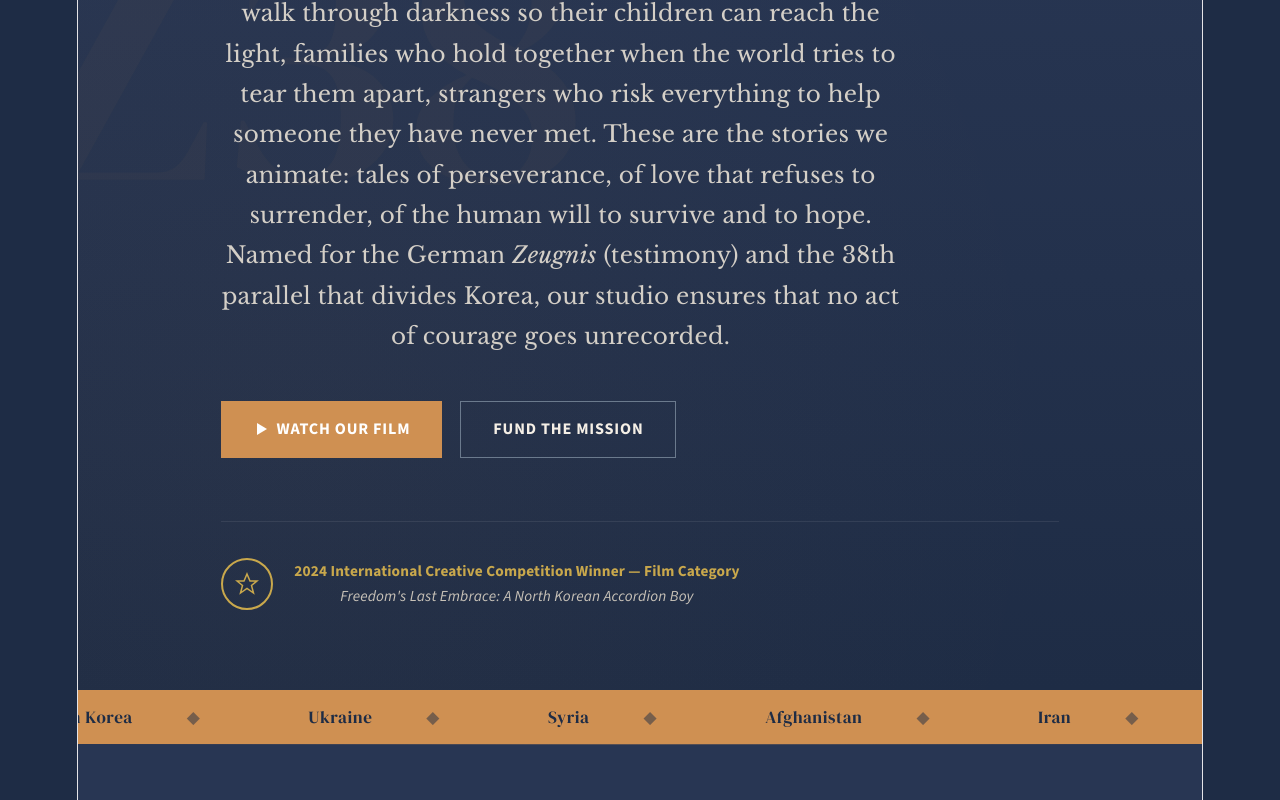
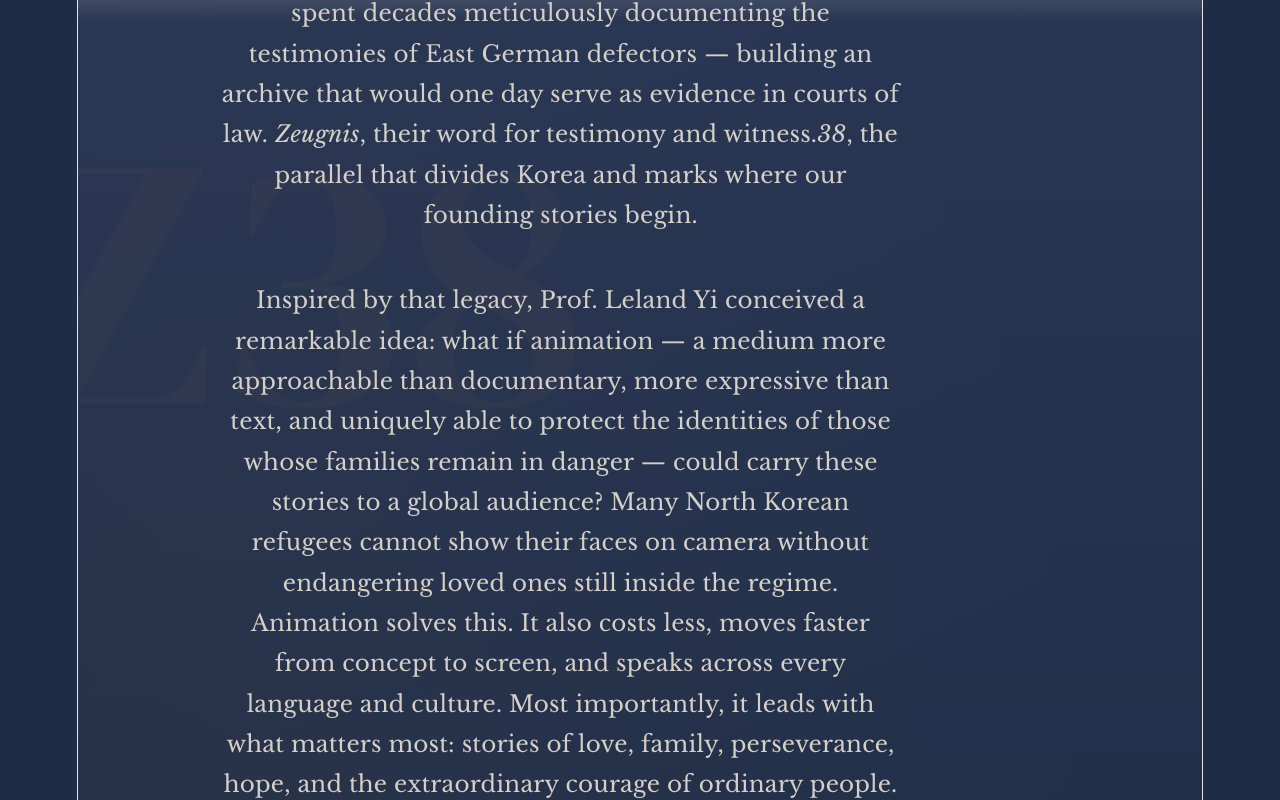
Before and after one commit to praxeopolymath/zeugnis-website, a React (Vite) app in the folder zeugnis-react/: page / in a window 1280 px wide. Shown: the part 580-1380 px from the top of the page. Built offline with nearby package versions, Linux system fonts and the light colour scheme.

Commit message:
fix alignment and update content

```diff
--- a/zeugnis-react/src/App.css
+++ b/zeugnis-react/src/App.css
@@ -55,11 +55,12 @@ nav.scrolled { height: 60px; background: rgba(255, 255, 255, 0.98); box-shadow:
 
 /* ═══ HERO ═══ */
 .hero {
-  position: relative; min-height: 100vh; display: flex; align-items: center;
+  position: relative; min-height: 100vh; overflow: hidden; display: flex; align-items: center;
   padding: 140px 5vw 80px; overflow: hidden;
 }
 .hero::before {
-  content: ''; position: absolute; top: 0; left: 0; right: 0; bottom: 0;
+  content: ''; position: absolute; top: 0; left: 50%; right: 0; bottom: 0;
+  width: 100vw; margin-left: -50vw;
   background:
     radial-gradient(ellipse at 20% 80%, rgba(207, 144, 82, 0.04) 0%, transparent 60%),
     linear-gradient(180deg, #f5f3ee 0%, #f0ece3 18%, #ddd8ce 25%, var(--navy) 35%, var(--navy-deep) 100%);
@@ -454,6 +455,7 @@ footer {
   margin-bottom: 2.5rem;
   font-style: italic;
   font-family: 'Libre Baskerville', serif;
+  text-align: left;
 }
 
 .nav-logo-img {
--- a/zeugnis-react/src/App.jsx
+++ b/zeugnis-react/src/App.jsx
@@ -96,13 +96,21 @@ function App() {
           <div className="hero-pronunciation">[tsoyg-nis] — testimony, witness</div>
           <h1>Where there is<br />courage, there is <em>a story</em></h1>
           <p className="hero-sub">
-            Behind every border, behind every closed door, ordinary people do extraordinary things —
-            parents who walk through darkness so their children can reach the light, families who hold
-            together when the world tries to tear them apart, strangers who risk everything to help
-            someone they have never met. These are the stories we animate: tales of perseverance,
-            of love that refuses to surrender, of the human will to survive and to hope.
-            Named for the German <em>Zeugnis</em> (testimony) and the 38th parallel that divides Korea,
-            our studio ensures that no act of courage goes unrecorded.
+            Our name comes from the <em>Gesellschaft für Menschenrechte</em> (GfM),
+            the West German human rights organization that spent decades meticulously documenting
+            the testimonies of East German defectors — building an archive that would one day
+            serve as evidence in courts of law. <em>Zeugnis</em>, their word for testimony and witness.
+            <em>38</em>, the parallel that divides Korea and marks where our founding stories begin.
+          </p>
+          <p className="hero-sub">
+            Inspired by that legacy, Prof. Leland Yi conceived a remarkable idea: what if animation —
+            a medium more approachable than documentary, more expressive than text, and uniquely able
+            to protect the identities of those whose families remain in danger — could carry these
+            stories to a global audience? Many North Korean refugees cannot show their faces on camera
+            without endangering loved ones still inside the regime. Animation solves this. It also
+            costs less, moves faster from concept to screen, and speaks across every language and culture.
+            Most importantly, it leads with what matters most: stories of love, family, perseverance,
+            hope, and the extraordinary courage of ordinary people.
           </p>
           <div className="hero-actions">
             <a href="#film" className="btn-primary" onClick={(e) => scrollTo(e, '#film')}>
@@ -118,7 +126,7 @@ function App() {
               </svg>
             </div>
             <div className="award-text">
-              <strong>2024 International Creative Competition Winner — Film Category</strong><br />
+              <strong>2024 Marcom Creative Awards Winner — Platinum — Film Category</strong><br />
               <em>Freedom's Last Embrace: A North Korean Accordion Boy</em>
             </div>
           </div>
@@ -175,7 +183,7 @@ function App() {
         <div className="film-showcase-header">
           <div className="section-label">Award-Winning Debut</div>
           <h2>Freedom's Last Embrace:<br />A North Korean Accordion Boy</h2>
-          <p>Our inaugural film, winner of the 2024 International Creative Competition (Film Category),
+          <p>Our inaugural film, winner of the 2024 Marcom Creative Awards (Platinum — Film Category),
           follows a young boy and his family through escape, trafficking, detention, and the long passage toward asylum.</p>
         </div>
 
@@ -208,8 +216,12 @@ function App() {
           </div>
           <div className="film-credits">
             <div className="credit-block">
-              <div className="credit-label">Project Visionary &amp; Executive Producer</div>
-              <div className="credit-name"><strong>Prof. Leland Yi</strong></div>
+              <div className="credit-label">Founder, Project Visionary, &amp; Executive Producer</div>
+              <div className="credit-name"><strong>Leland Yi</strong></div>
+            </div>
+            <div className="credit-block">
+              <div className="credit-label">Animation Film Director</div>
+              <div className="credit-name"><strong>Sungguk Choi</strong></div>
             </div>
             <div className="credit-block">
               <div className="credit-label">Film Editing — Post Production</div>
@@ -225,7 +237,7 @@ function App() {
             </div>
             <div className="credit-block">
               <div className="credit-label">Recognition</div>
-              <div className="credit-name gold">2024 International Creative Competition — Film Category Winner</div>
+              <div className="credit-name gold">2024 Marcom Creative Awards — Platinum — Film Category</div>
             </div>
           </div>
         </div>
```
